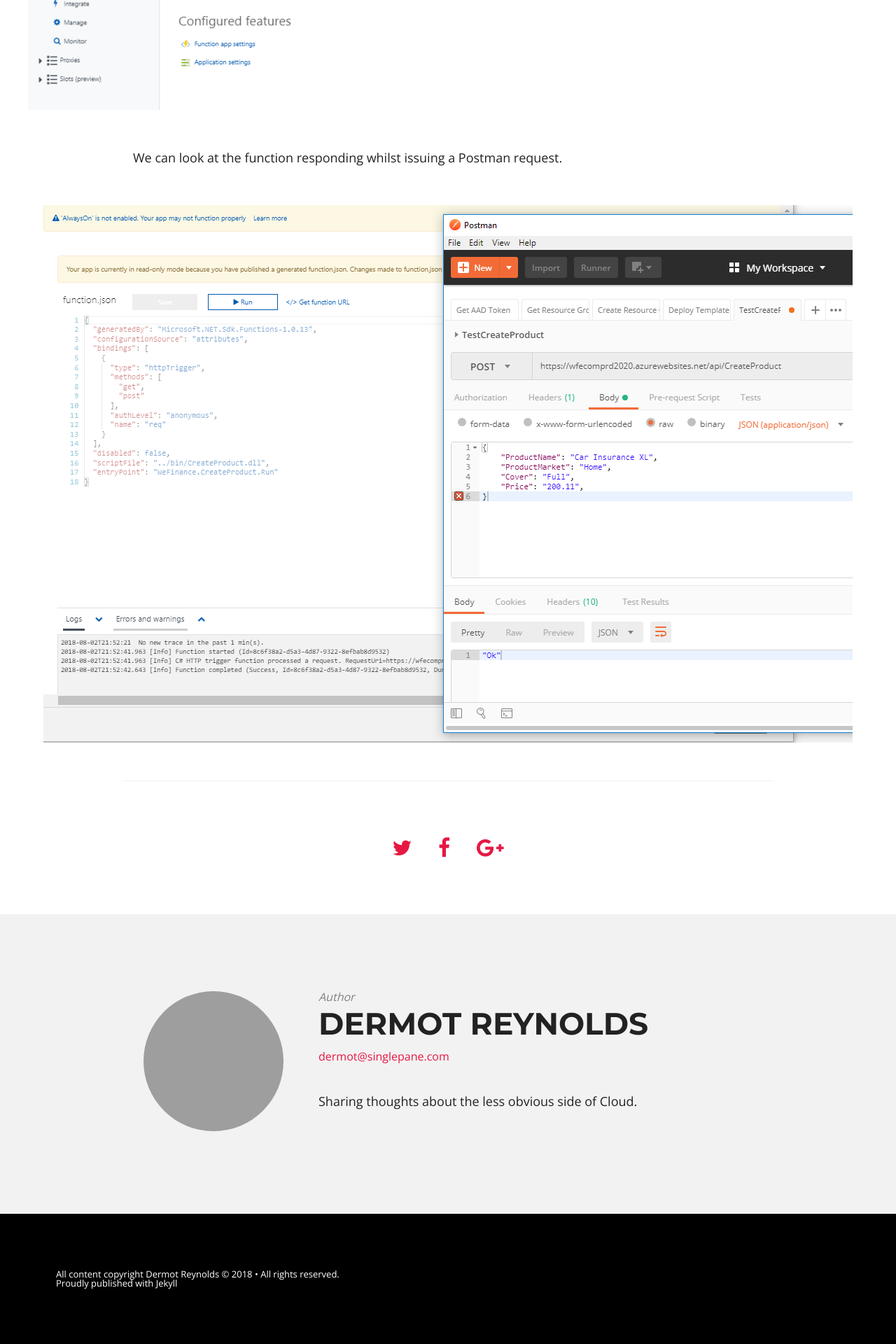
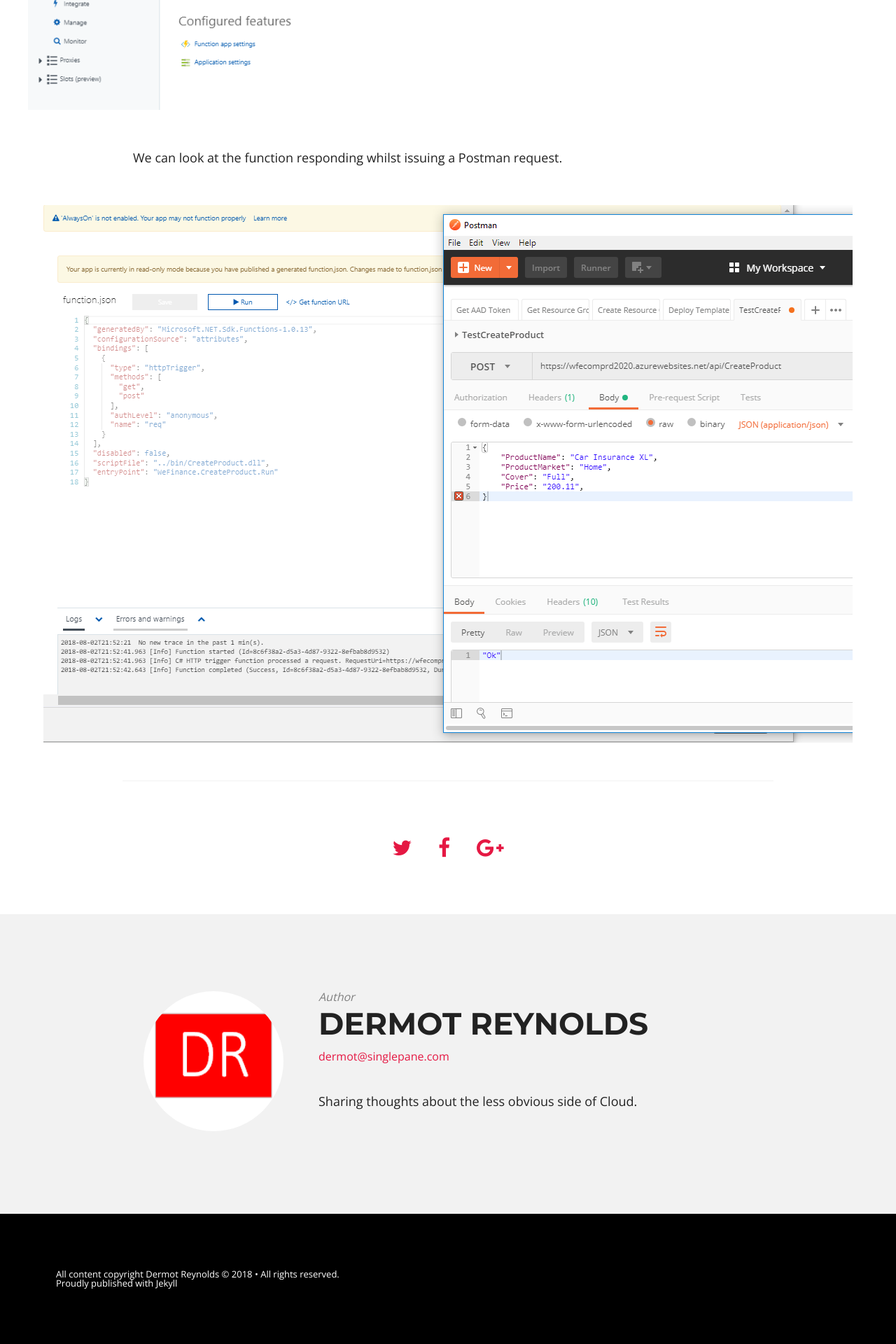
Before and after one commit to drcomputeblocks/clonedrcomputeblocks.github.io, a Jekyll site: the page built from _posts/2017-05-12-14-azure-function.md, in a window 1280 px wide. Shown: the part 1239-3159 px from the top of the page at 70% size. Built offline with Jekyll 4.4.1, drawn with Linux system fonts in a browser that asks for light colours; nearby versions of some CDN libraries.

Commit message:
first commit

```diff
--- a/_config.yml
+++ b/_config.yml
@@ -12,7 +12,7 @@
 # Owner/author information
 owner:
   name:           Dermot Reynolds
-#  avatar:         hmfaysal.jpg
+  avatar:         DR.png
   email:          dermot@singlepane.com
   # Use the coder's toolbox at http://coderstoolbox.net/string/#!encoding=xml&action=encode&charset=us_ascii to encode your description into XML string
   description:    Sharing thoughts about the less obvious side of Cloud.
```
